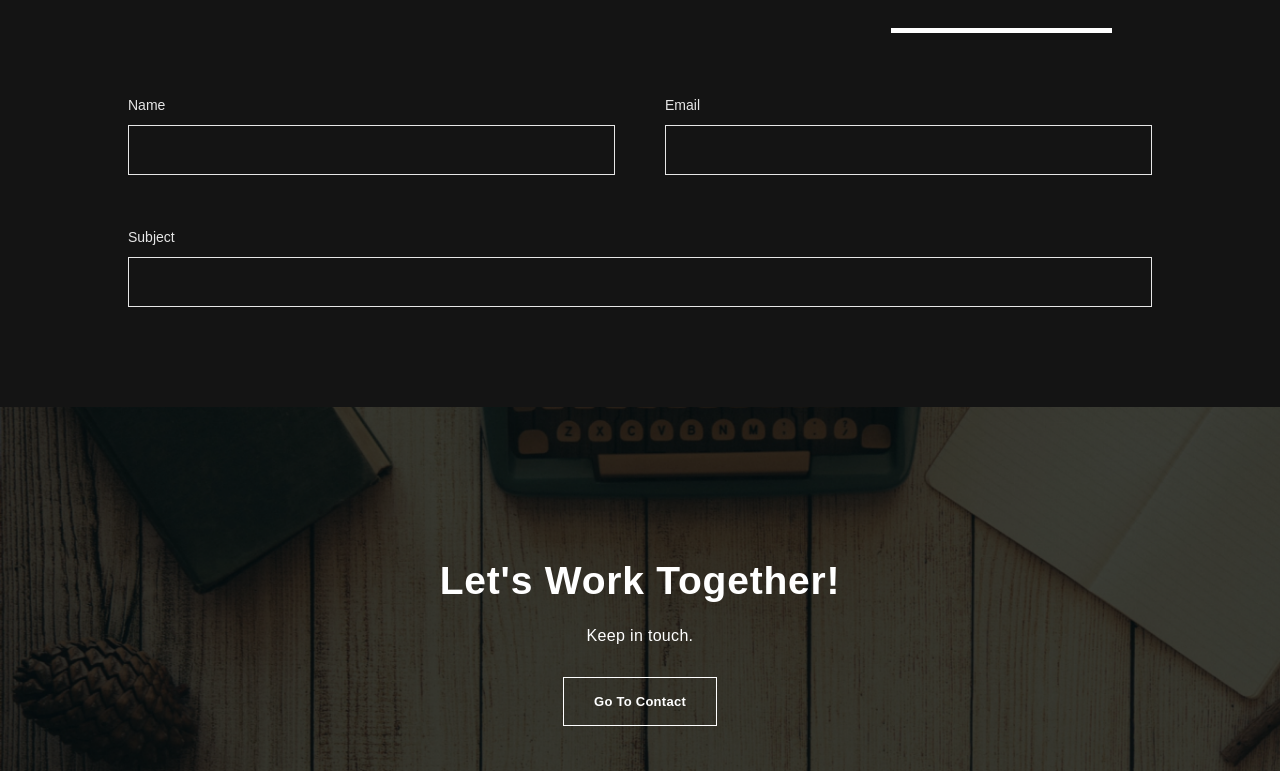
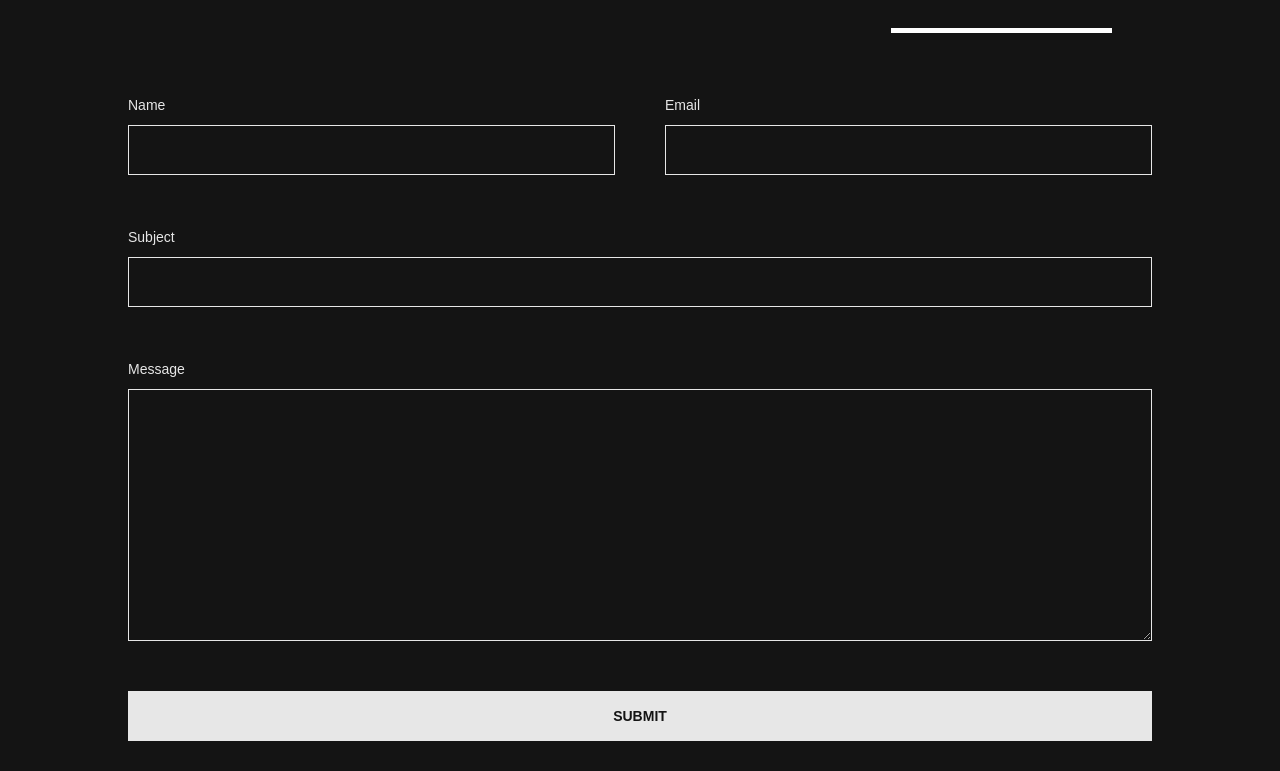
Before and after one commit to Adebesin-Cell/posi, a Next.js app: page /contact in a window 1280 px wide. Shown: the part 429-1200 px from the top of the page. Built offline with nearby package versions, Linux system fonts and the light colour scheme; a web font is replaced by a local one.

Commit message:
Added form functionality

```diff
--- a/pages/contact.js
+++ b/pages/contact.js
@@ -3,8 +3,11 @@ import Header from '../components/layout/header/Header';
 import Container from '../components/ui/container/Container';
 import styles from '../styles/Contact.module.scss';
 import Footer from '../components/layout/footer/Footer';
+import { useForm, ValidationError } from '@formspree/react';
 
 export default function Home() {
+  const [state, handleSubmit] = useForm('mknawdkr');
+
   return (
     <>
       <Head>
@@ -41,7 +44,11 @@ export default function Home() {
               </div>
             </span>
           </h1>
-          <form action='' className={styles.contact__form}>
+          <form
+            action=''
+            className={styles.contact__form}
+            onSubmit={handleSubmit}
+          >
             <div className={styles.contact__wrapper}>
               <div className={styles.contact__group}>
                 <div className={styles.contact__box}>
@@ -49,9 +56,16 @@ export default function Home() {
                     Name
                   </label>
                   <input
+                    required
+                    name='name'
                     type='text'
                     id='name'
                     className={styles.contact__input}
+                  />
+                  <ValidationError
+                    prefix='Name'
+                    field='name'
+                    errors={state.errors}
                   />
                 </div>
                 <div className={styles.contact__box}>
@@ -59,9 +73,16 @@ export default function Home() {
                     Email
                   </label>
                   <input
+                    required
+                    name='email'
                     type='email'
                     id='email'
                     className={styles.contact__input}
+                  />
+                  <ValidationError
+                    prefix='Email'
+                    field='email'
+                    errors={state.errors}
                   />
                 </div>
               </div>
@@ -72,10 +93,48 @@ export default function Home() {
                   Subject
                 </label>
                 <input
+                  required
+                  name='subject'
                   type='text'
                   id='subject'
                   className={styles.contact__input}
                 />
+                <ValidationError
+                  prefix='Subject'
+                  field='subject'
+                  errors={state.errors}
+                />
+              </div>
+            </div>
+            <div className={styles.contact__wrapper}>
+              <div className={styles.contact__box}>
+                <label htmlFor='message' className={styles.contact__label}>
+                  Message
+                </label>
+                <textarea
+                  required
+                  name='message'
+                  id='message'
+                  cols='30'
+                  rows='10'
+                  className={styles.contact__textarea}
+                ></textarea>
+                <ValidationError
+                  prefix='Message'
+                  field='message'
+                  errors={state.errors}
+                />
+              </div>
+            </div>
+            <div className={styles.contact__wrapper}>
+              <div className={styles.contact__box}>
+                <button
+                  className={styles.contact__button}
+                  disabled={state.submitting}
+                >
+                  {!state.submitting && 'Submit'}
+                  {state.submitting && 'Loading...'}
+                </button>
               </div>
             </div>
           </form>
--- a/styles/Contact.module.scss
+++ b/styles/Contact.module.scss
@@ -11,6 +11,10 @@
         letter-spacing: 0.02em;
         text-align: left;
         color: var(--white-500);
+
+        @media only screen and (max-width: 1024px) {
+            margin-top: var(--span-2xl);
+        }
     }
 
     &__heading {
@@ -21,6 +25,16 @@
         letter-spacing: 0.07em;
         text-align: left;
         color: var(--white-900);
+
+        @media only screen and (max-width: 1024px) {
+            font-size: 100px;
+            line-height: 125px;
+        }
+
+        @media only screen and (max-width: 600px) {
+            font-size: 56px;
+            line-height: 69px;
+        }
     }
 
     &__me {
@@ -34,6 +48,11 @@
         top: -10px;
         right: -10px;
         line-height: 0;
+
+        @media only screen and (max-width: 600px) {
+            top: -5px;
+            right: -15px;
+        }
     }
 
     &__form {
@@ -44,6 +63,11 @@
         display: grid;
         grid-template-columns: repeat(2, 1fr);
         gap: var(--span-xl);
+
+        @media only screen and (max-width: 600px) {
+            gap: var(--span-m);
+            grid-template-columns: repeat(1, 1fr);
+        }
     }
 
     &__box {
@@ -87,6 +111,58 @@
     &__wrapper {
         &:not(:last-child) {
             margin-bottom: var(--span-xl);
+
+            @media only screen and (max-width: 600px) {
+                margin-bottom: var(--span-m);
+            }
+        }
+    }
+
+    &__textarea {
+        margin-top: 8px;
+        background: none;
+        width: 100%;
+        display: block;
+        outline: none;
+        border: 1px solid #E7E7E7;
+        padding: var(--span-xs) var(--span-s);
+        font-family: var(--Satoshi);
+        font-size: var(--size-m);
+        font-weight: 500;
+        line-height: 23px;
+        letter-spacing: 0em;
+        text-align: left;
+        color: #E7E7E7;
+        transition: all 300ms;
+
+        &:focus {
+            transition: all 300ms;
+            border: 2px solid #E7E7E7;
+        }
+    }
+
+    &__button {
+        height: 50px;
+        padding: calc(var(--span-xs) + 5px) var(--span-2xl);
+        text-align: center;
+        font-family: var(--Clash-Display);
+        font-size: 14px;
+        font-weight: 600;
+        line-height: 17px;
+        letter-spacing: 0em;
+        text-align: center;
+        color: #141414;
+        background: #E7E7E7;
+        outline: none;
+        border: 1px solid #E7E7E7;
+        transition: all 300ms;
+        text-transform: uppercase;
+        width: 100%;
+        cursor: pointer;
+
+        &:focus {
+            transition: all 300ms;
+            border: 1px solid #E7E7E7;
         }
     }
 }
```
